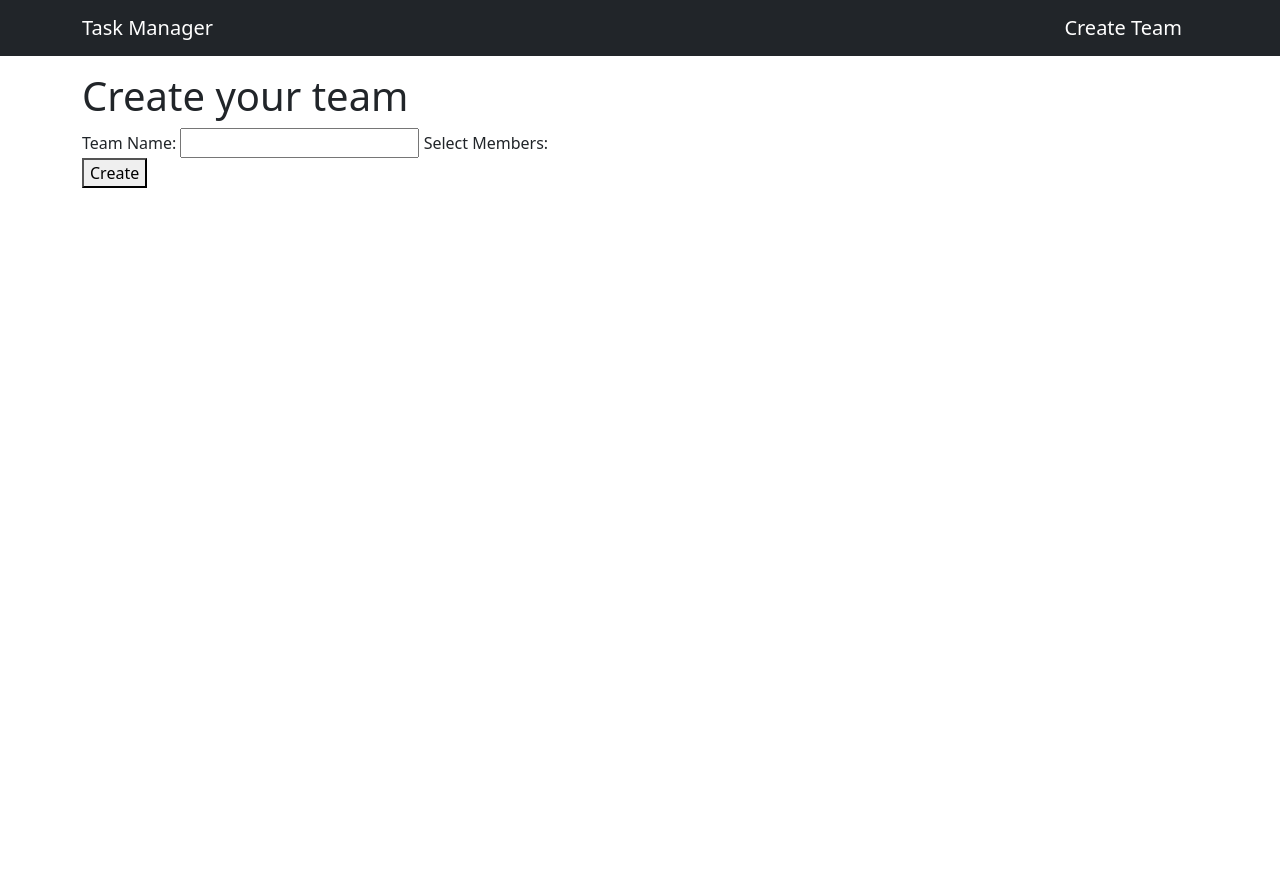
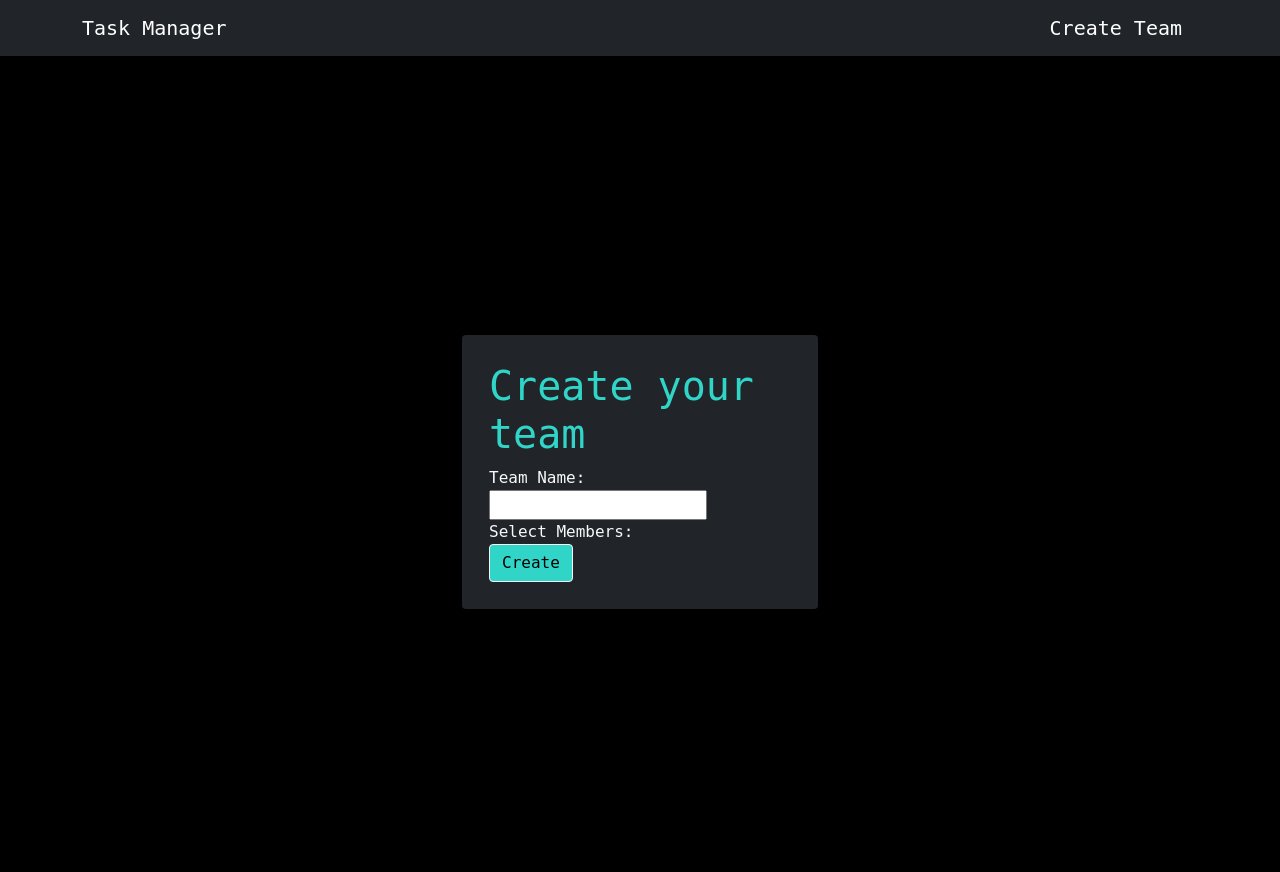
Before and after one commit to yharoon/Pelican-SEG-Small-Group, a Django app: template Pelican/tasks/templates/team.html in a window 1280 px wide. Before the commit the page ends 188 px from the top, so only its background shows below. Run offline with Django 4.2, Linux system fonts and the light colour scheme; the template is opened without the code that fills it, so the values that code supplies are empty; some libraries are stand-ins or nearby versions.

Commit message:
format with columns

```diff
--- a/Pelican/tasks/templates/team.html
+++ b/Pelican/tasks/templates/team.html
@@ -1,11 +1,36 @@
 {% extends 'base_content.html' %}
 {% block content %}
+<style>
+  /* Custom CSS for the dashboard */
+  body {
+    background-color: black; /* Set the background color of the entire page to black */
+    color: white; /* Set text color to white for better readability */
+    font-family: 'Roboto Mono', monospace; color: white;
+  }
+
+  /* Define pastel colors for the cards */
+  .card-pastel-blue {
+    background-color: #30D5C8; /* Pastel blue */
+  }
+  /* Add more classes for different pastel colors if needed */
+
+  .center {
+  border: 5px solid;
+  position: absolute;
+  top: 50%;
+  left: 50%;
+  transform: translate(-50%, -50%);
+  padding: 10px;
+}
+</style>
+
 <div class="container">
-  <div class="row">
-    <div class="col-12">
-      <h1>Create your team</h1>
+  <div class="row justify-content-center align-items-center h-100">
+    <div class="col-4">
     </div>
-    <div>
+    <div class = "col-4">
+      <div class = "card h-99 rounded-9 bg-dark text-light" style = "border: none; padding:27px;">
+        <h1 style="color: #30D5C8">Create your team</h1>
       <form method="post">
         {% csrf_token %}
         <label for="id_name">Team Name:</label>
@@ -17,9 +42,12 @@
             <label for="user_{{ user.id }}">{{ user.username }}</label><br>
           {% endfor %}
         </div>
-        <button type="submit">Create</button>
+        <button class = 'card-pastel-blue btn btn-light btn-block' type ="submit">Create</button>
       </form>
     </div>
   </div>
+  <div class = "col-4">
+  </div>
+</div>
 </div>
 {% endblock %}
```
